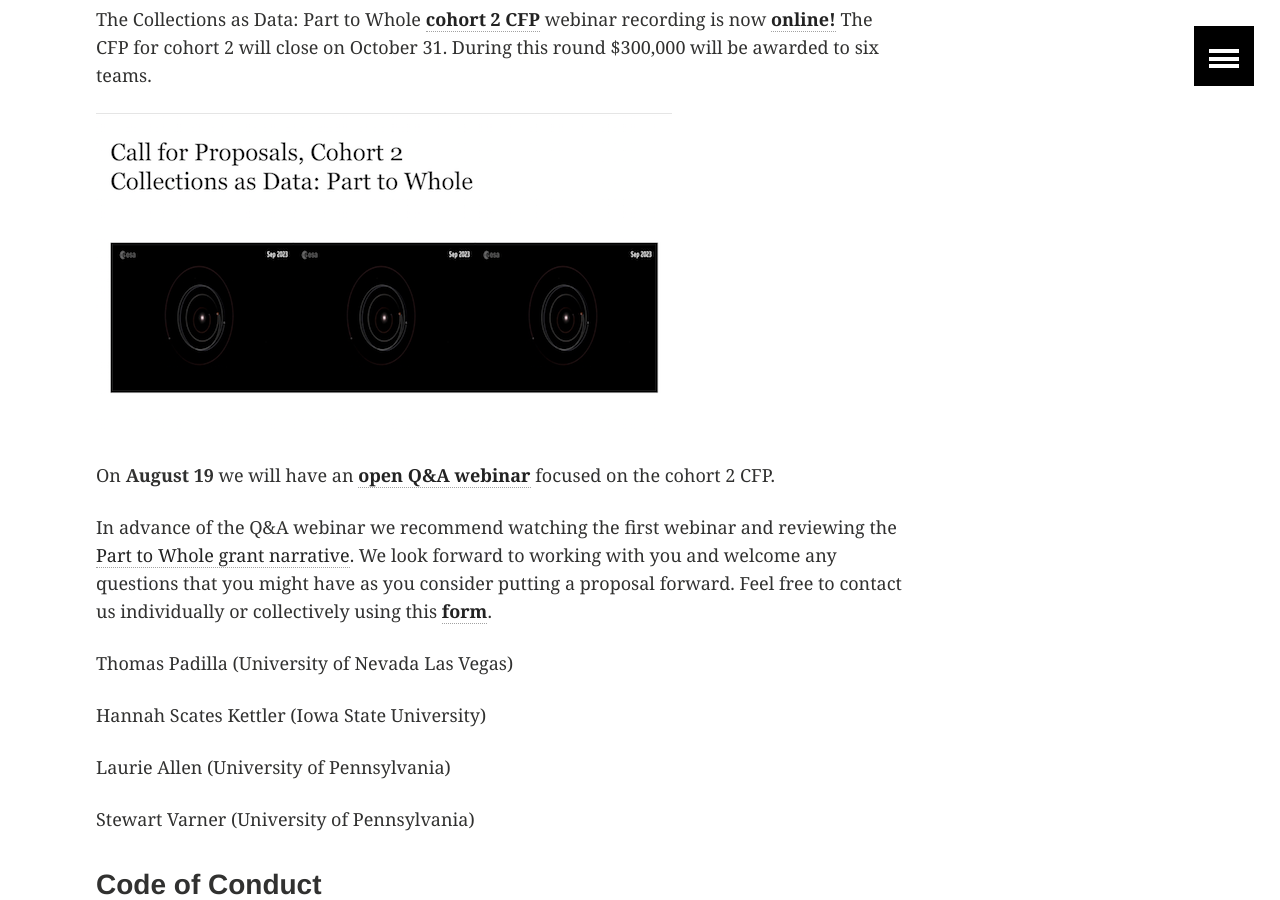
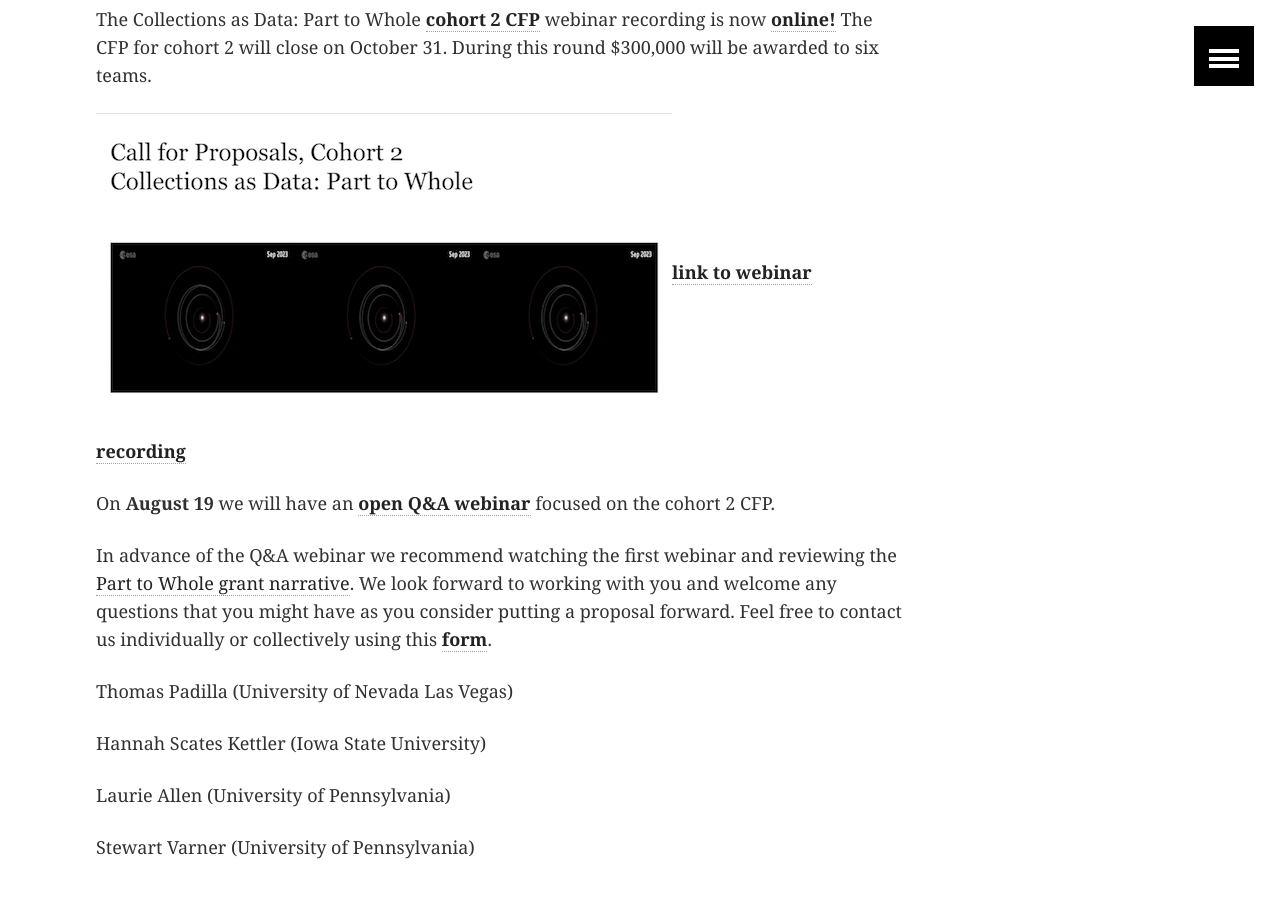
Before and after one commit to collectionsasdata/part2whole, a Jekyll site: the page built from _posts/2019-08-06-cfp2webinar1.markdown, in a window 1280 px wide and 900 px high, scrolled down 310 px. Built offline with Jekyll 4.4.1, drawn with Linux system fonts in a browser that asks for light colours.

Commit message:
Update 2019-08-06-cfp2webinar1.markdown

```diff
--- a/_posts/2019-08-06-cfp2webinar1.markdown
+++ b/_posts/2019-08-06-cfp2webinar1.markdown
@@ -8,7 +8,7 @@ teaser: "Collections as Data Cohort 2 CFP Webinars"
 
 The Collections as Data: Part to Whole [**cohort 2 CFP**](https://collectionsasdata.github.io/part2whole/cfp/) webinar recording is now [**online!**](https://www.youtube.com/watch?v=l0h31oIcSfE&feature=youtu.be) The CFP for cohort 2 will close on October 31. During this round $300,000 will be awarded to six teams.
 
-[![cohort 2 cfp, webinar 1](https://collectionsasdata.github.io/part2whole/cadcfp2_webinar.png)](https://youtu.be/l0h31oIcSfE?t=59)
+[![cohort 2 cfp, webinar 1](https://collectionsasdata.github.io/part2whole/cadcfp2_webinar.png)](https://youtu.be/l0h31oIcSfE?t=59)[**link to webinar recording**](https://www.youtube.com/watch?v=l0h31oIcSfE&feature=youtu.be)
 
 On **August 19** we will have an [**open Q&A webinar**](https://clirdlf.zoom.us/webinar/register/020a88f34967bf027510d14dfea9e911) focused on the cohort 2 CFP.
 
```
